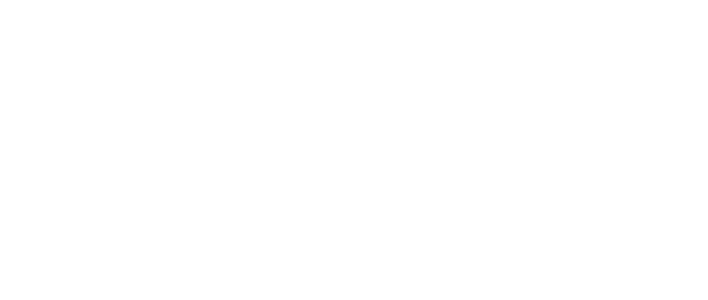
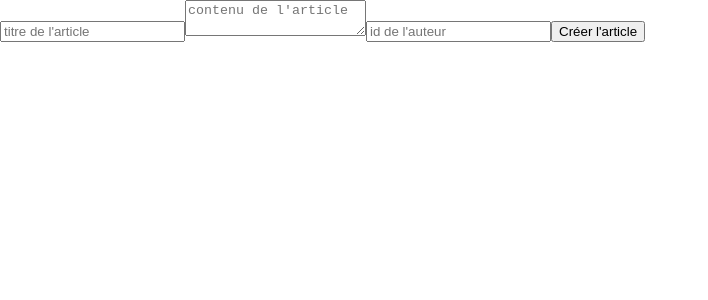
Before and after one commit to faridarezki/bge-first-react-project, a React (Create React App) app: page / in a window 1280 px wide. Shown: the top 300 px of the page, without its empty margins (0-708 px from the left). Built offline with nearby package versions, Linux system fonts and the light colour scheme.

Commit message:
add CreateArticle

```diff
--- a/src/App.js
+++ b/src/App.js
@@ -1,8 +1,10 @@
 import React from 'react';
+import CreateArticle from './CreateArticle';
 
 const App = () => {
   return (
     <div>
+      <CreateArticle />
     </div>
   );
 }
--- /dev/null
+++ b/src/CreateArticle.js
@@ -0,0 +1,30 @@
+import React from 'react';
+
+const CreateArticle = () => {
+    const handleSubmit = () => {
+        console.log("submit");
+    }
+
+    return (
+        <form onSubmit={handleSubmit}>
+            <input
+                type="text"
+                name="title"
+                placeholder="titre de l'article"
+            />
+            <textarea
+                name="content"
+                placeholder="contenu de l'article"
+            >
+            </textarea>
+            <input
+                type="number"
+                name="author"
+                placeholder="id de l'auteur"
+            />
+            <button type="submit">Créer l'article</button>
+        </form>
+    )
+};
+
+export default CreateArticle;
```
